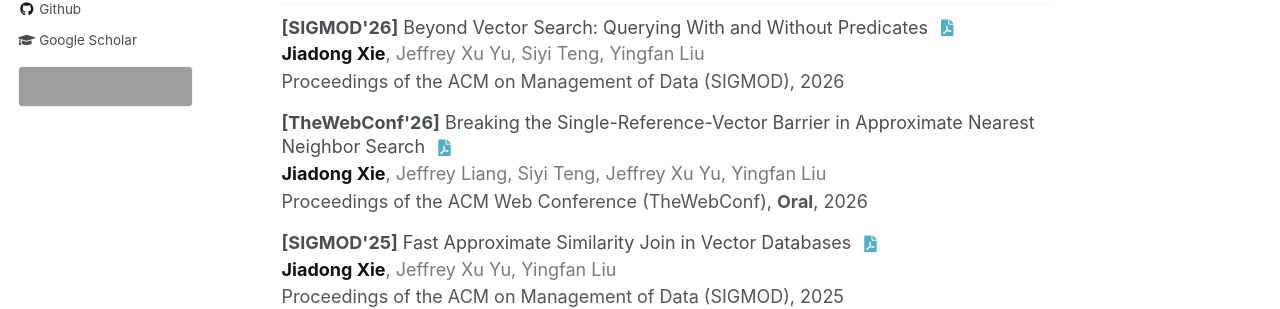
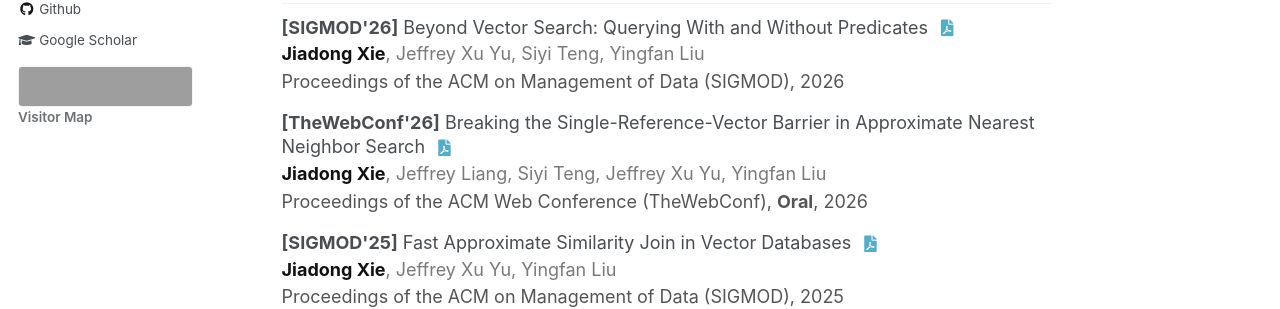
Before and after one commit to Xiejiadong/Xiejiadong.github.io, a Jekyll site: the page built from _pages/about.md, in a window 1280 px wide. Shown: the part 548-857 px from the top of the page. Built offline with Jekyll 4.4.1, drawn with Linux system fonts in a browser that asks for light colours; some web fonts are replaced; grey boxes are pictures that could not be loaded.

Commit message:
Update author-profile.html

```diff
--- a/_includes/author-profile.html
+++ b/_includes/author-profile.html
@@ -125,7 +125,6 @@
   </div>
 
   <div class="author-visitor-map">
-    <!-- <div class="author-visitor-map-title">Visitor Map</div> -->
 
     <a href="https://mapmyvisitors.com/web/1c4c1"
        title="Visit tracker"
@@ -137,6 +136,7 @@
        loading="lazy">
     </a>
 
+    <div class="author-visitor-map-title">Visitor Map</div>
     <!-- <div class="author-visitor-history">
       <a href="https://extremetracking.com/free?login=xiejd"
          target="_blank"
```
